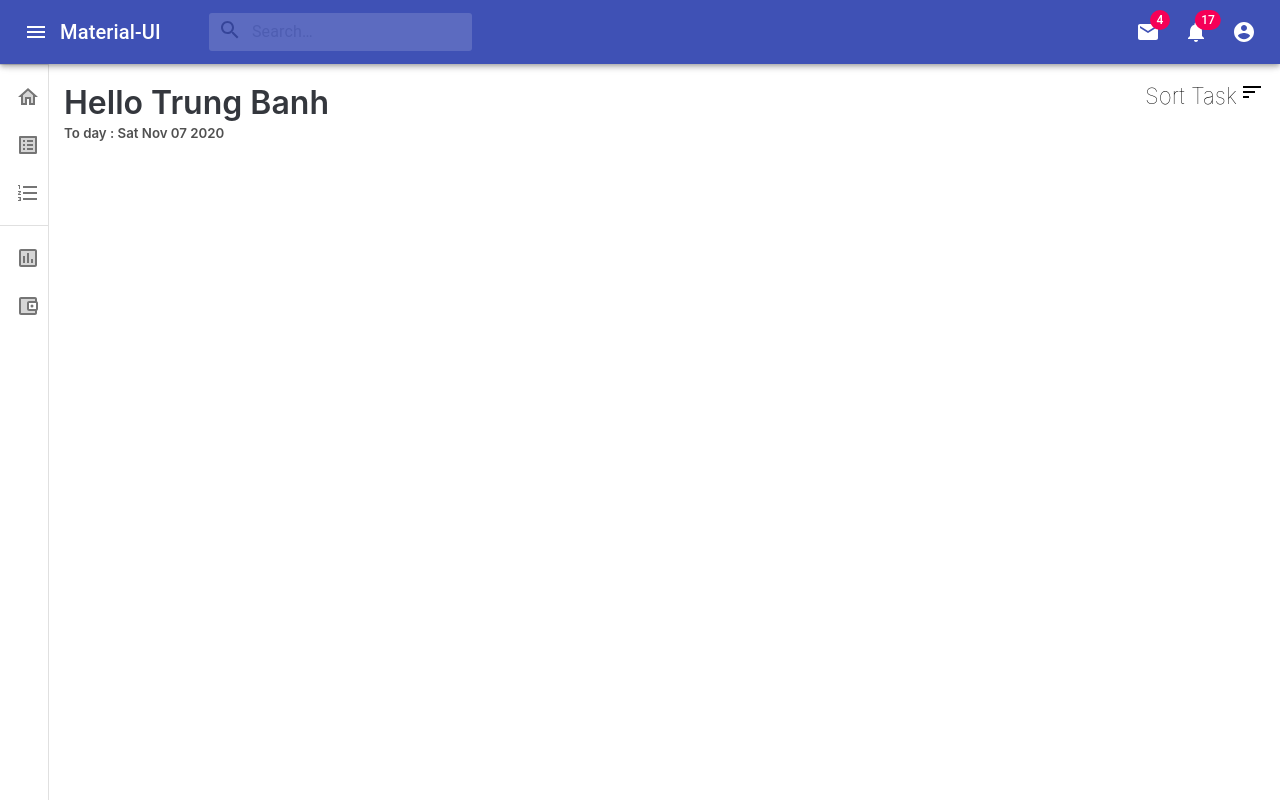
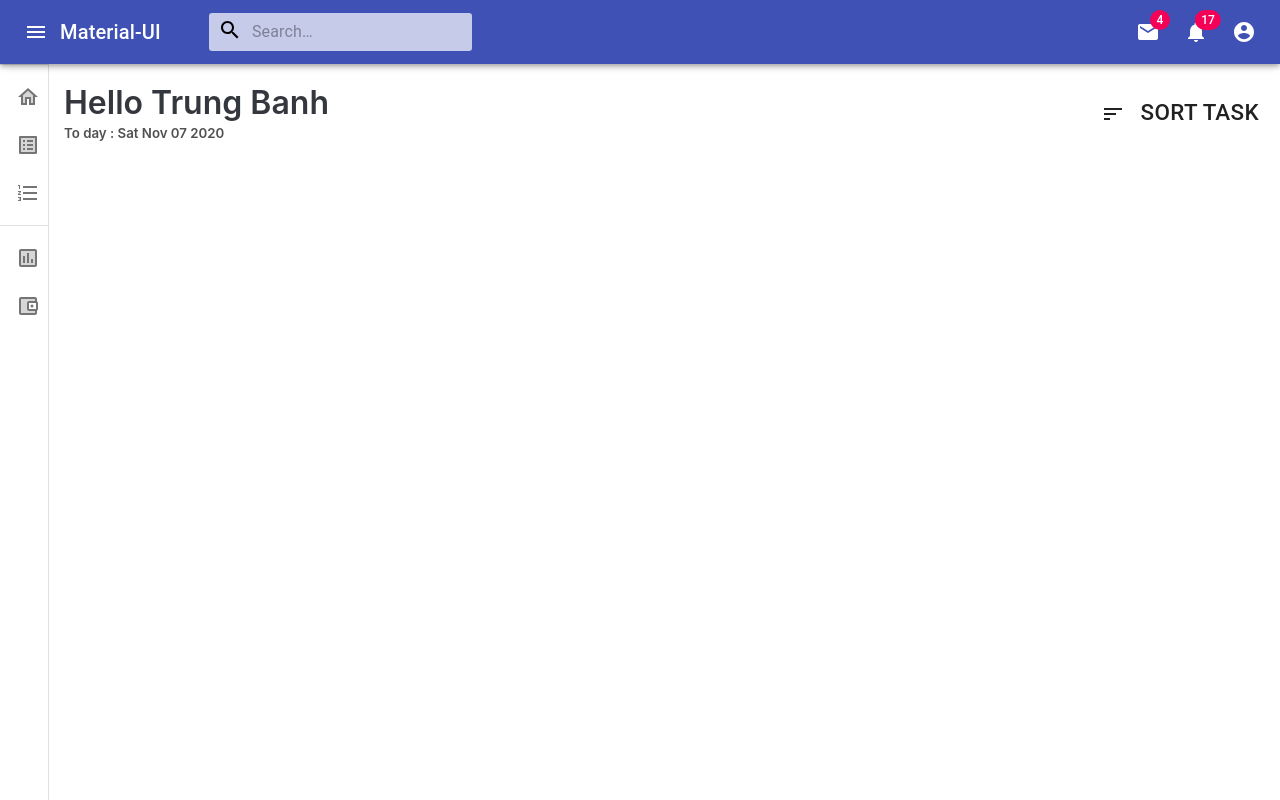
Before and after one commit to trungbanh/money-tracker-v2, a React (Create React App) app: page / in a window 1280 px wide. Built offline with nearby package versions, Linux system fonts and the light colour scheme.

Commit message:
update menu button

```diff
--- a/src/Components/Header/AppHeader.scss
+++ b/src/Components/Header/AppHeader.scss
@@ -18,18 +18,15 @@ $drawerWidth : 240px;
 
 .search {
     border-radius: 3px;
-    background-color: white;
-    opacity: 0.15;
-    &:hover{
-        opacity: 0.55;
-    }
+    background-color: transparentize( white, 0.3);
     margin-right: 2rem;
     margin-left: 0rem;
-    width: 100%;
+    width: 120%;
     display: flex;
 }
 
 .searchIcon {
+    opacity: 1;
     color: black;
     height: 100%;
     margin: 0.2rem 0.5rem 0.2rem 0.5rem;
@@ -39,16 +36,15 @@ $drawerWidth : 240px;
     justify-content: center,
 }
 
-.inputRoot{
+.MuiInputBase-input{
     color: black;
+    &:focus {
+        width: 100%;
+        margin-left: 0.5rem;
+        margin-right: 1rem;
+    }
 }
 
-.inputInput {
-    padding: 1rem 1rem;
-    padding-left: calc(1em + 5em);
-    transition: width;
-    width: 100%;
-}
 .sectionDesktop {
     display: none,
 }
--- a/src/Components/Header/AppHeader.tsx
+++ b/src/Components/Header/AppHeader.tsx
@@ -1,12 +1,20 @@
 import React from 'react';
-import AppBar from '@material-ui/core/AppBar';
-import Toolbar from '@material-ui/core/Toolbar';
-import IconButton from '@material-ui/core/IconButton';
-import Typography from '@material-ui/core/Typography';
-import InputBase from '@material-ui/core/InputBase';
-import Badge from '@material-ui/core/Badge';
-import MenuItem from '@material-ui/core/MenuItem';
-import Menu from '@material-ui/core/Menu';
+import {AppBar,
+  Toolbar,
+  IconButton,
+  Typography,
+  InputBase,
+  Badge,
+  MenuItem,
+  Menu,
+  Drawer,
+  List,
+  Divider,
+  ListItem,
+} from '@material-ui/core';
+import clsx from 'clsx';
+
+
 import MenuIcon from '@material-ui/icons/Menu';
 import SearchIcon from '@material-ui/icons/Search';
 import AccountCircle from '@material-ui/icons/AccountCircle';
@@ -17,11 +25,6 @@ import FormatListNumberedTwoToneIcon from '@material-ui/icons/FormatListNumbered
 import AssessmentTwoToneIcon from '@material-ui/icons/AssessmentTwoTone';
 import AccountBalanceWalletTwoToneIcon from '@material-ui/icons/AccountBalanceWalletTwoTone';
 
-import clsx from 'clsx';
-import Drawer from '@material-ui/core/Drawer';
-import List from '@material-ui/core/List';
-import Divider from '@material-ui/core/Divider';
-import ListItem from '@material-ui/core/ListItem';
 import ListItemIcon from '@material-ui/core/ListItemIcon';
 import ListItemText from '@material-ui/core/ListItemText';
 
@@ -142,7 +145,7 @@ export default function AppHeader() {
             </div>
             <InputBase
               placeholder="Search…"
-              className="inputRoot"
+              className=" inputRoot MuiInputBase-inputTypeSearch Mui-focused"
               inputProps={{ 'aria-label': 'search' }}
             />
           </div>
--- a/src/Components/Pages/Home/Home.scss
+++ b/src/Components/Pages/Home/Home.scss
@@ -24,3 +24,17 @@
     text-overflow: ellipsis;
     font-weight: 600;
 }
+
+.toolbar-sort {
+    font-weight: lighten;
+    font-size: 1.4rem;
+    align-items: center;
+}
+
+.MuiMenu-paper {
+    border: 1px solid #aaa,
+}
+
+.MuiButtonBase-root {
+
+}
--- a/src/Components/Pages/Home/Home.tsx
+++ b/src/Components/Pages/Home/Home.tsx
@@ -1,12 +1,28 @@
-import { Sort } from '@material-ui/icons';
+import {
+  Button, ListItemIcon, ListItemText, Menu, MenuItem, MenuProps, withStyles
+} from '@material-ui/core';
+import { Sort, Send, Drafts, Inbox } from '@material-ui/icons';
 import React, { useState } from 'react';
 
 import "./Home.scss";
 
+
 export default function Home() {
-  const [ name, setName ] = useState("Trung Banh")
 
+  const [anchorElSort, setAnchorElSort] = React.useState<null | HTMLElement>(null);
+
+  const [name, setName] = useState("Trung Banh")
   const [toDay] = useState(new Date())
+
+  const handleClick = (event: React.MouseEvent<HTMLElement>) => {
+    setAnchorElSort(event.currentTarget);
+  };
+
+  const handleClose = () => {
+    setAnchorElSort(null);
+  };
+
+
   return (
     <div>
       <div className="toolbar-top">
@@ -14,19 +30,60 @@ export default function Home() {
           <h2 className="title-page"> Hello {name} </h2>
           <h5 className="subtitle-page"> To day : {toDay.toDateString()} </h5>
         </div>
-        <div className="toolbar-meta">
-          <span className=""
-            style={{
-              fontWeight: "lighter",
-              fontSize:"1.4rem",
-              alignItems: "center",
-              paddingRight: "0.2rem"
-            }}
-          >Sort Task</span>
-          <Sort/>
-        </div>
+        <Button
+          className="toolbar-meta text-button"
+          aria-controls="customized-menu"
+          aria-haspopup="true"
+          variant="text"
+          size="small"
+          onClick={(event) => {
+            handleClick(event)
+          }}
+        >
+          <span className="toolbar-sort">
+            <Sort className="align-middle pr-1" />
+            Sort Task
+          </span>
+        </Button>
+
+        <Menu
+          id="customized-menu"
+          anchorEl={anchorElSort}
+          keepMounted
+          elevation={0}
+          getContentAnchorEl={null}
+          anchorOrigin={{
+            vertical: 'bottom',
+            horizontal: 'center',
+          }}
+          transformOrigin={{
+            vertical: 'top',
+            horizontal: 'center',
+          }}
+          open={Boolean(anchorElSort)}
+          onClose={handleClose}
+        >
+          <MenuItem>
+            <ListItemIcon>
+              <Send fontSize="small" />
+            </ListItemIcon>
+            <ListItemText primary="Sent mail" />
+          </MenuItem>
+          <MenuItem>
+            <ListItemIcon>
+              <Drafts fontSize="small" />
+            </ListItemIcon>
+            <ListItemText primary="Drafts" />
+          </MenuItem>
+          <MenuItem>
+            <ListItemIcon>
+              <Inbox fontSize="small" />
+            </ListItemIcon>
+            <ListItemText primary="Inbox" />
+          </MenuItem>
+        </Menu>
       </div>
+
     </div>
-
   );
 }
--- a/src/index.scss
+++ b/src/index.scss
@@ -20,3 +20,52 @@ code {
 .d-flex {
   display: flex;
 }
+
+.align-middle {
+  vertical-align: middle!important;
+}
+
+.pr-0 {
+  padding-right: 0rem;
+}
+
+.pr-1 {
+  padding-right: 1rem;
+}
+
+.pr-2 {
+  padding-right: 2rem;
+}
+
+.pl-0 {
+  padding-left: 0rem;
+}
+
+.pl-1 {
+  padding-left: 1rem;
+}
+
+.pl-2 {
+  padding-left: 2rem;
+}
+
+.text-button {
+  background-color: transparent;
+  position: relative;
+  cursor: pointer;
+  color: #34373d;
+  font-size: 1.4rem;
+  line-height: 1.4rem;
+  padding: 9px 12px;
+  border: none;
+  width: auto;
+  height: auto;
+  transition: background-color 100ms;
+  border-radius: 2px;
+  &:hover {
+    background-color: whitesmoke;
+  }
+  &:focus {
+    outline: none
+  }
+}
```
